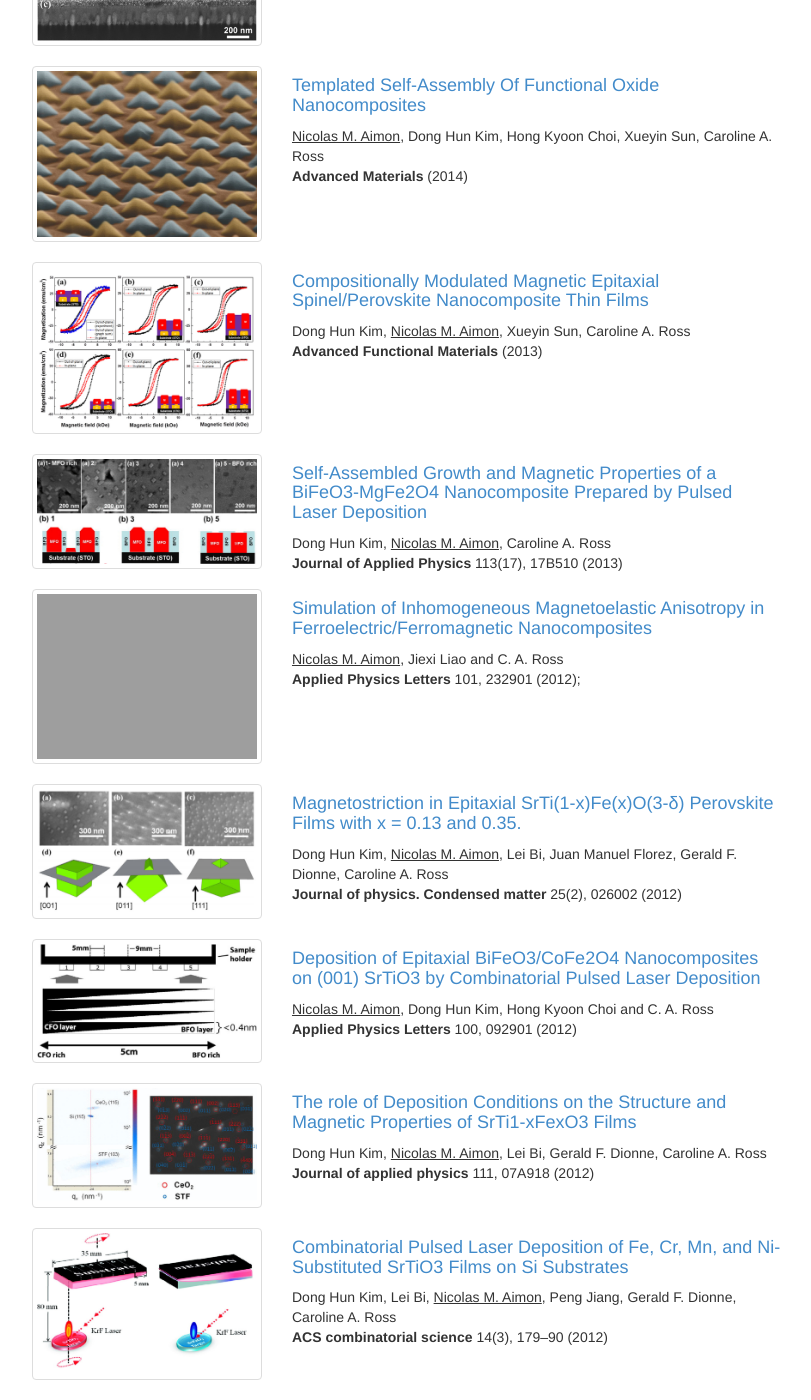
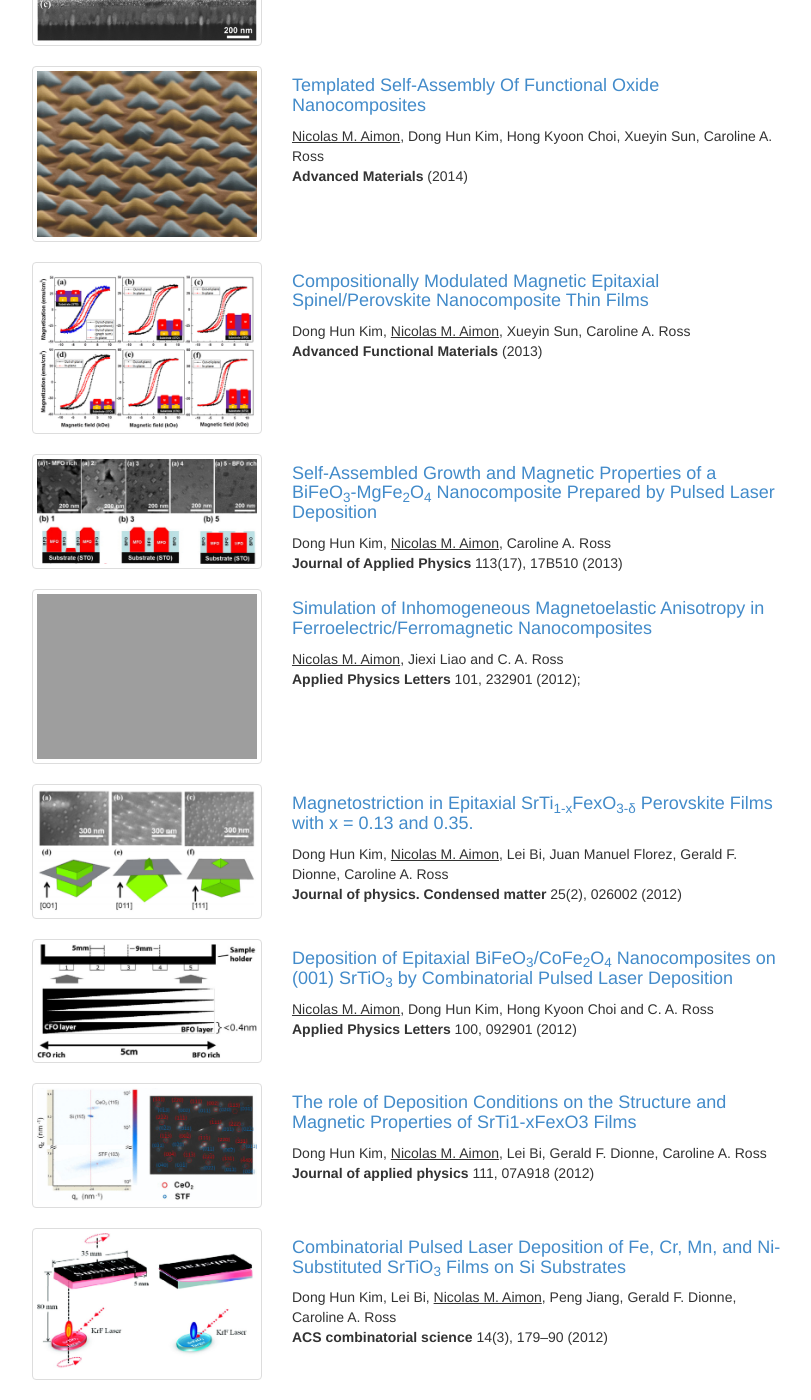
Before and after one commit to naimo/nicolas.github.com, a Jekyll site: the page built from research.html, in a window 1280 px wide and 1400 px high, scrolled down 693 px. Shown: the whole window, without its empty margins (38-849 px from the left). Built offline with Jekyll 4.4.1, drawn with Linux system fonts in a browser that asks for light colours; Markdown is read by kramdown in place of the engine named in the settings; some of the changed text lies outside the part shown.

Commit message:
subscripts

```diff
--- a/research.html
+++ b/research.html
@@ -12,7 +12,7 @@
 <div class="thumbnail"><img src="{{ site.url }}/assets/img/research/hierarchical.jpg" class="img-responsive">
 </div></div>
 <div class="col-xs-12 col-md-8">
-<a href="http://pubs.acs.org/doi/abs/10.1021/nn503100s" target="_blank"><h4>Hierarchical Templating of a BiFeO3–CoFe2O4 Multiferroic Nanocomposite by a Triblock Terpolymer Film</h4></a>
+<a href="http://pubs.acs.org/doi/abs/10.1021/nn503100s" target="_blank"><h4>Hierarchical Templating of a BiFeO<sub>3</sub>–CoFe<sub>2</sub>O<sub>4</sub> Multiferroic Nanocomposite by a Triblock Terpolymer Film</h4></a>
 Hong Kyoon Choi, <u>Nicolas M. Aimon</u>, Dong Hun Kim, Xue Yin Sun, Jessica Gwyther, Ian Manners, and Caroline A. Ross<br>
 <strong>ACS Nano</strong> (2014)
 </div>
@@ -23,7 +23,7 @@
 <div class="thumbnail"><img src="{{ site.url }}/assets/img/research/integration.jpg" class="img-responsive">
 </div></div>
 <div class="col-xs-12 col-md-8">
-<a href="http://onlinelibrary.wiley.com/doi/10.1002/adfm.201401458/full" target="_blank"><h4>Integration of Self-Assembled Epitaxial BiFeO3–CoFe2O4 Multiferroic Nanocomposites on Silicon Substrates</h4></a>
+<a href="http://onlinelibrary.wiley.com/doi/10.1002/adfm.201401458/full" target="_blank"><h4>Integration of Self-Assembled Epitaxial BiFeO<sub>3<s/ub>–CoFe<sub>2</sub>O<sub>4</sub> Multiferroic Nanocomposites on Silicon Substrates</h4></a>
 Dong Hun Kim, <u>Nicolas M. Aimon</u>, Xue Yin Sun, Lior Kornblum, Fred. J. Walker, Charles. H. Ahn andCaroline A. Ross<br>
 <strong>Advanced Functional Materials</strong> (2014)
 </div>
@@ -34,7 +34,7 @@
 <div class="thumbnail"><img src="{{ site.url }}/assets/img/research/pillarshape.jpg" class="img-responsive">
 </div></div>
 <div class="col-xs-12 col-md-8">
-<a href="http://scitation.aip.org/content/aip/journal/aplmater/2/8/10.1063/1.4892695" target="_blank"><h4>Pillar Shape Modulation in Epitaxial BiFeO3–CoFe2O4 Vertical Nanocomposite Films</h4></a>
+<a href="http://scitation.aip.org/content/aip/journal/aplmater/2/8/10.1063/1.4892695" target="_blank"><h4>Pillar Shape Modulation in Epitaxial BiFeO<sub>3</sub>–CoFe<sub>2</sub>O<sub>4</sub> Vertical Nanocomposite Films</h4></a>
 Dong Hun Kim, <u>Nicolas M. Aimon</u> and Caroline A. Ross<br>
 <strong>APL Materials</strong> (2014)
 </div>
@@ -67,7 +67,7 @@
 <div class="thumbnail"><img src="{{ site.url }}/assets/img/research/MFO.jpg" class="img-responsive">
 </div></div>
 <div class="col-xs-12 col-md-8">
-<a href="http://scitation.aip.org/content/aip/journal/jap/113/17/10.1063/1.4795327" target="_blank"><h4>Self-Assembled Growth and Magnetic Properties of a BiFeO3-MgFe2O4 Nanocomposite Prepared by Pulsed Laser Deposition</h4></a>
+<a href="http://scitation.aip.org/content/aip/journal/jap/113/17/10.1063/1.4795327" target="_blank"><h4>Self-Assembled Growth and Magnetic Properties of a BiFeO<sub>3</sub>-MgFe<sub>2</sub>O<sub>4</sub> Nanocomposite Prepared by Pulsed Laser Deposition</h4></a>
 Dong Hun Kim, <u>Nicolas M. Aimon</u>, Caroline A. Ross<br>
 <strong>Journal of Applied Physics</strong> 113(17), 17B510 (2013)
 </div>
@@ -89,7 +89,7 @@
 <div class="thumbnail"><img src="{{ site.url }}/assets/img/research/STFmag.jpg" class="img-responsive">
 </div></div>
 <div class="col-xs-12 col-md-8">
-<a href="http://iopscience.iop.org/0953-8984/25/2/026002/" target="_blank"><h4>Magnetostriction in Epitaxial SrTi(1-x)Fe(x)O(3-δ) Perovskite Films with x = 0.13 and 0.35.</h4></a>
+<a href="http://iopscience.iop.org/0953-8984/25/2/026002/" target="_blank"><h4>Magnetostriction in Epitaxial SrTi<sub>1-x</sub>Fe</sub>x</sub>O<sub>3-δ</sub> Perovskite Films with x = 0.13 and 0.35.</h4></a>
 Dong Hun Kim, <u>Nicolas M. Aimon</u>, Lei Bi, Juan Manuel Florez, Gerald F. Dionne, Caroline A. Ross<br>
 <strong>Journal of physics. Condensed matter </strong> 25(2), 026002 (2012)
 </div>
@@ -100,7 +100,7 @@
 <div class="thumbnail"><img src="{{ site.url }}/assets/img/research/combinatorial.jpg" class="img-responsive">
 </div></div>
 <div class="col-xs-12 col-md-8">
-<a href="http://scitation.aip.org/content/aip/journal/apl/100/9/10.1063/1.3690957" target="_blank"><h4>Deposition of Epitaxial BiFeO3/CoFe2O4 Nanocomposites on (001) SrTiO3 by Combinatorial Pulsed Laser Deposition</h4></a>
+<a href="http://scitation.aip.org/content/aip/journal/apl/100/9/10.1063/1.3690957" target="_blank"><h4>Deposition of Epitaxial BiFeO<sub>3</sub>/CoFe<sub>2</sub>O<sub>4</sub> Nanocomposites on (001) SrTiO<sub>3</sub> by Combinatorial Pulsed Laser Deposition</h4></a>
 <u>Nicolas M. Aimon</u>, Dong Hun Kim, Hong Kyoon Choi and C. A. Ross<br>
 <strong>Applied Physics Letters</strong> 100, 092901 (2012)
 </div>
@@ -122,7 +122,7 @@
 <div class="thumbnail"><img src="{{ site.url }}/assets/img/research/STFcomb.jpg" class="img-responsive">
 </div></div>
 <div class="col-xs-12 col-md-8">
-<a href="http://pubs.acs.org/doi/abs/10.1021/co2001185" target="_blank"><h4>Combinatorial Pulsed Laser Deposition of Fe, Cr, Mn, and Ni-Substituted SrTiO3 Films on Si Substrates</h4></a>
+<a href="http://pubs.acs.org/doi/abs/10.1021/co2001185" target="_blank"><h4>Combinatorial Pulsed Laser Deposition of Fe, Cr, Mn, and Ni-Substituted SrTiO<sub>3</sub> Films on Si Substrates</h4></a>
 Dong Hun Kim, Lei Bi, <u>Nicolas M. Aimon</u>, Peng Jiang, Gerald F. Dionne, Caroline A. Ross<br>
 <strong>ACS combinatorial science</strong> 14(3), 179–90 (2012)
 </div>
```
